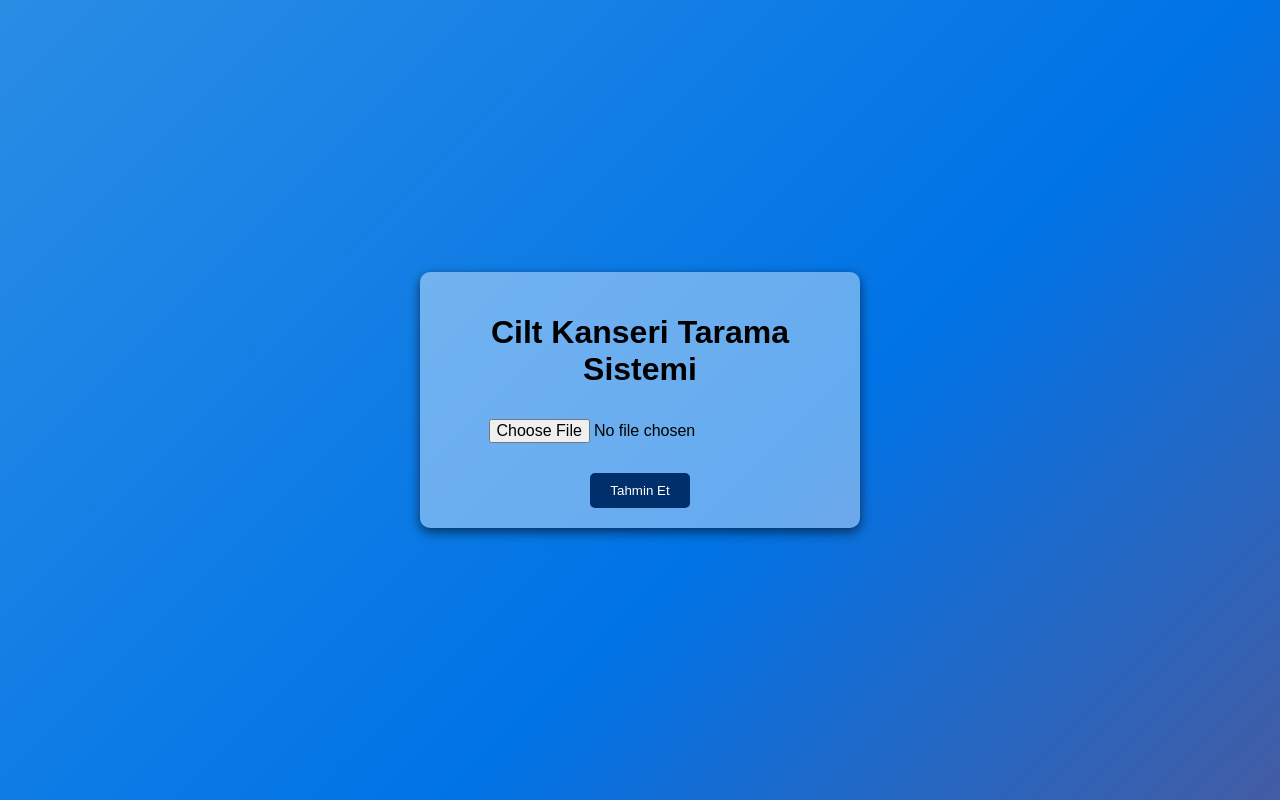
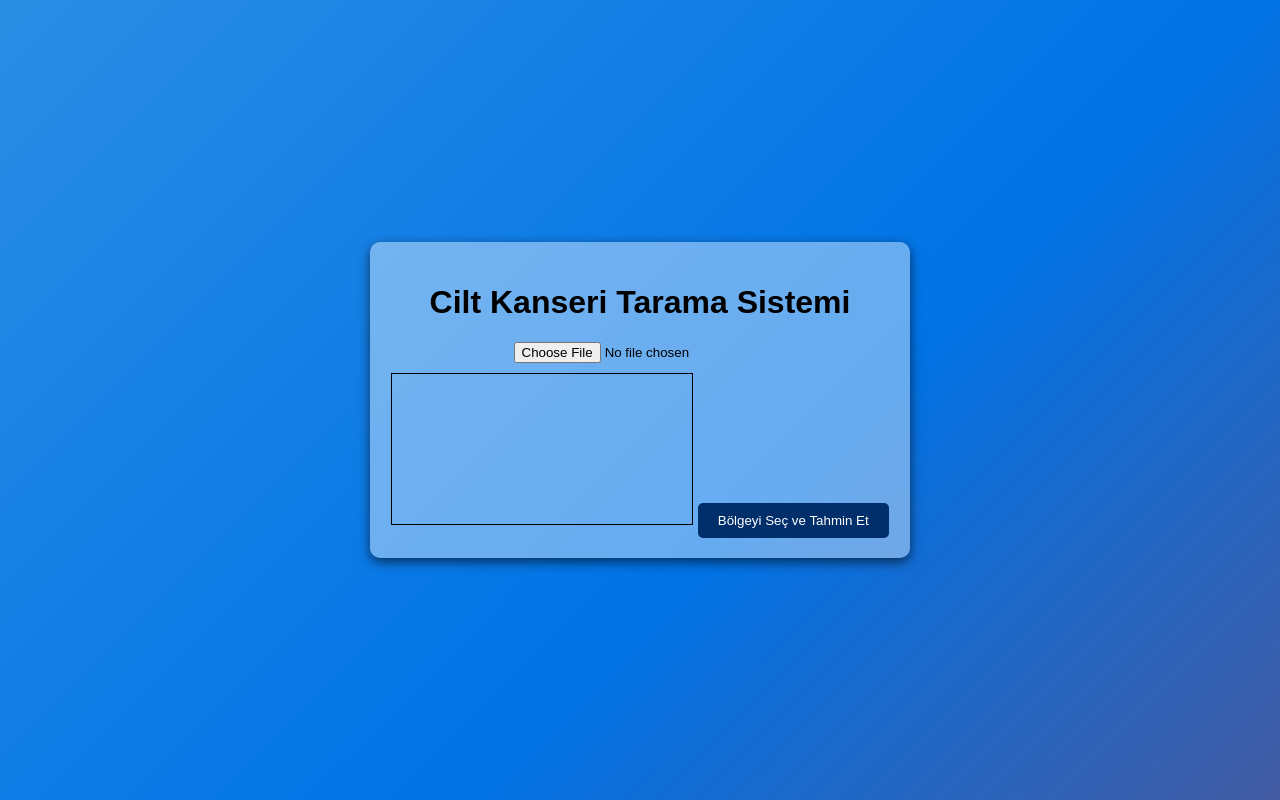
Before and after one commit to kbaltaci/Deriskop, a Flask app: page / in a window 1280 px wide. Run offline with Flask 3, Linux system fonts and the light colour scheme; a map, chart or similar area stays blank.

Commit message:
Update index.html

```diff
--- a/templates/index.html
+++ b/templates/index.html
@@ -30,17 +30,15 @@
             border-radius: 10px;
             padding: 20px;
             width: 90%;
-    max-width: 400px;
-    box-shadow: 0 4px 12px rgba(0, 0, 0, 0.6); /* Gölgelendirme ekleme */
+            max-width: 500px;
+            box-shadow: 0 4px 12px rgba(0, 0, 0, 0.6);
         }
 
-    h1 {
-        color: #000000;
-    }
-
-    input[type="file"] {
-        padding: 10px;
-        font-size: 16px;
+        canvas {
+            border: 1px solid #000;
+            margin-top: 10px;
+            cursor: crosshair;
+            max-width: 100%;
         }
 
         .btn {
@@ -50,42 +48,93 @@
             border: none;
             border-radius: 5px;
             cursor: pointer;
-        margin-top: 20px;
+            margin-top: 10px;
         }
 
         .btn:hover {
             background-color: #00509e;
         }
-
-    .result {
-        margin-top: 20px;
-        font-size: 18px;
-        font-weight: bold;
-        color: #002f6c;
-    }
-
-    img {
-        max-width: 100%;
-        height: auto;
-        margin-top: 20px;
-    }
     </style>
-
 </head>
 <body>
     <div class="container">
         <h1>Cilt Kanseri Tarama Sistemi</h1>
-        <form action="/" method="post" enctype="multipart/form-data">
-            <input type="file" name="file" required>
-            <button type="submit" class="btn">Tahmin Et</button>
-        </form>
+        <input type="file" id="fileInput" accept="image/*" required>
+        <canvas id="imageCanvas"></canvas>
+        <button class="btn" id="cropButton">Bölgeyi Seç ve Tahmin Et</button>
+    </div>
 
-        {% if prediction %}
-            <div class="result">
-                <p>Sonuç: <strong>{{ prediction|round(2) }}%</strong></p>
-                <p style="color: {{ 'red' if prediction > 50 else 'green' }}">{{ 'Dikkat: Kötü Huylu Olabilir' if prediction > 50 else 'Risk Taşımıyor' }}</p>
-            </div>
-        {% endif %}
-    </div>
+    <script>
+        let canvas = document.getElementById('imageCanvas');
+        let ctx = canvas.getContext('2d');
+        let image = new Image();
+        let cropping = false;
+        let startX, startY, endX, endY;
+        let isImageLoaded = false;
+
+        document.getElementById('fileInput').addEventListener('change', function(event) {
+            let file = event.target.files[0];
+            let reader = new FileReader();
+
+            reader.onload = function(e) {
+                image.src = e.target.result;
+            };
+
+            reader.readAsDataURL(file);
+        });
+
+        image.onload = function() {
+            canvas.width = 400;
+            canvas.height = (image.height / image.width) * 400;
+            ctx.drawImage(image, 0, 0, canvas.width, canvas.height);
+            isImageLoaded = true;
+        };
+
+        canvas.addEventListener('mousedown', function(event) {
+            if (!isImageLoaded) return;
+            startX = event.offsetX;
+            startY = event.offsetY;
+            cropping = true;
+        });
+
+        canvas.addEventListener('mousemove', function(event) {
+            if (cropping) {
+                ctx.drawImage(image, 0, 0, canvas.width, canvas.height);
+                endX = event.offsetX;
+                endY = event.offsetY;
+                ctx.strokeStyle = 'red';
+                ctx.lineWidth = 2;
+                ctx.strokeRect(startX, startY, endX - startX, endY - startY);
+            }
+        });
+
+        canvas.addEventListener('mouseup', function(event) {
+            if (!isImageLoaded) return;
+            endX = event.offsetX;
+            endY = event.offsetY;
+            cropping = false;
+        });
+
+        document.getElementById('cropButton').addEventListener('click', function() {
+            if (!isImageLoaded || startX === undefined || startY === undefined || endX === undefined || endY === undefined) {
+                alert('Lütfen önce bir resim yükleyip seçim yapın!');
+                return;
+            }
+            let width = endX - startX;
+            let height = endY - startY;
+            if (width <= 0 || height <= 0) {
+                alert('Geçerli bir seçim yapın!');
+                return;
+            }
+            let croppedCanvas = document.createElement('canvas');
+            croppedCanvas.width = width;
+            croppedCanvas.height = height;
+            let croppedCtx = croppedCanvas.getContext('2d');
+            croppedCtx.drawImage(canvas, startX, startY, width, height, 0, 0, width, height);
+            let croppedImage = croppedCanvas.toDataURL('image/png');
+
+            console.log('Seçilen Bölge:', croppedImage);
+        });
+    </script>
 </body>
 </html>
```
Lines whose indentation alone changed are shown as unchanged.
